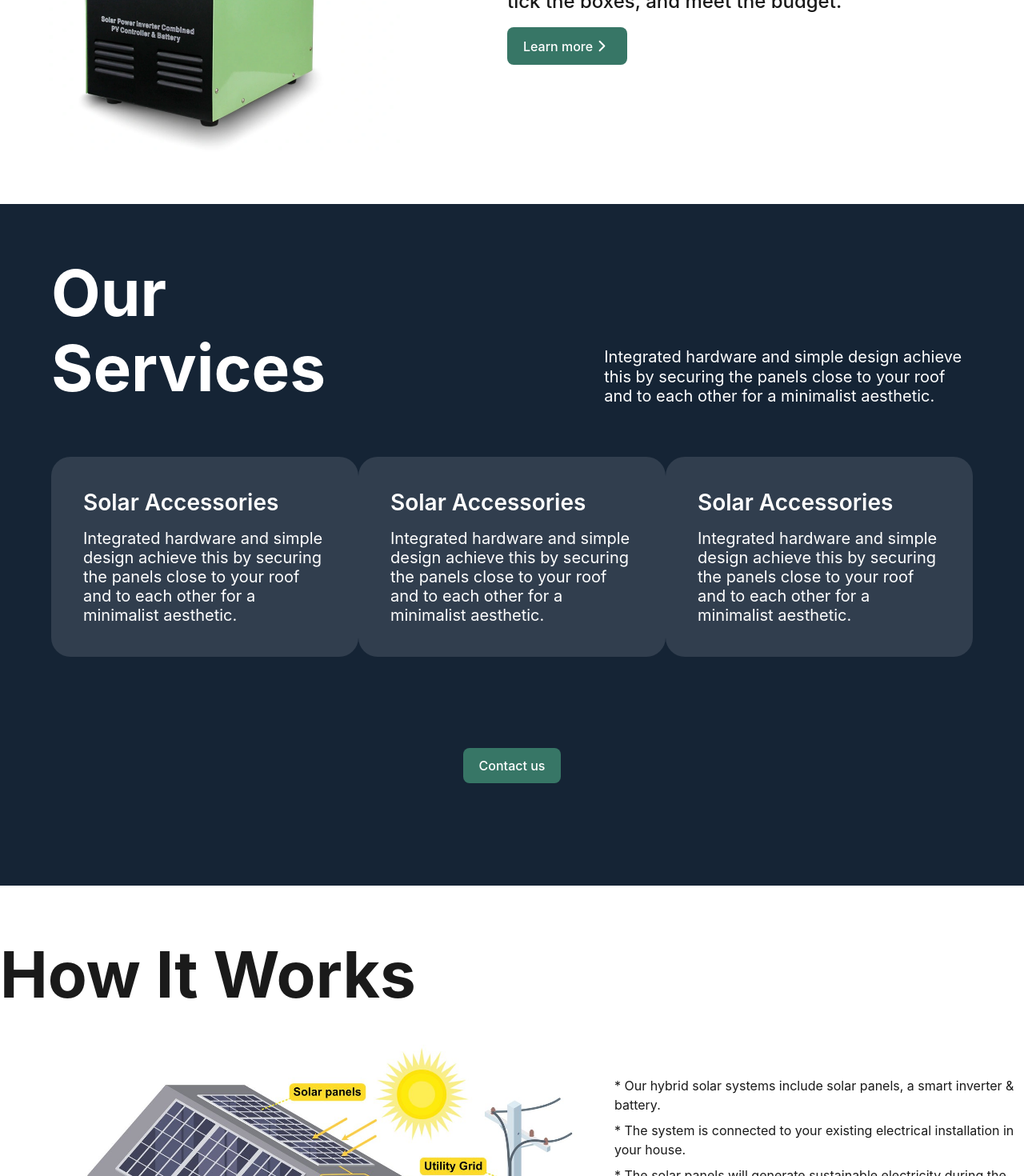
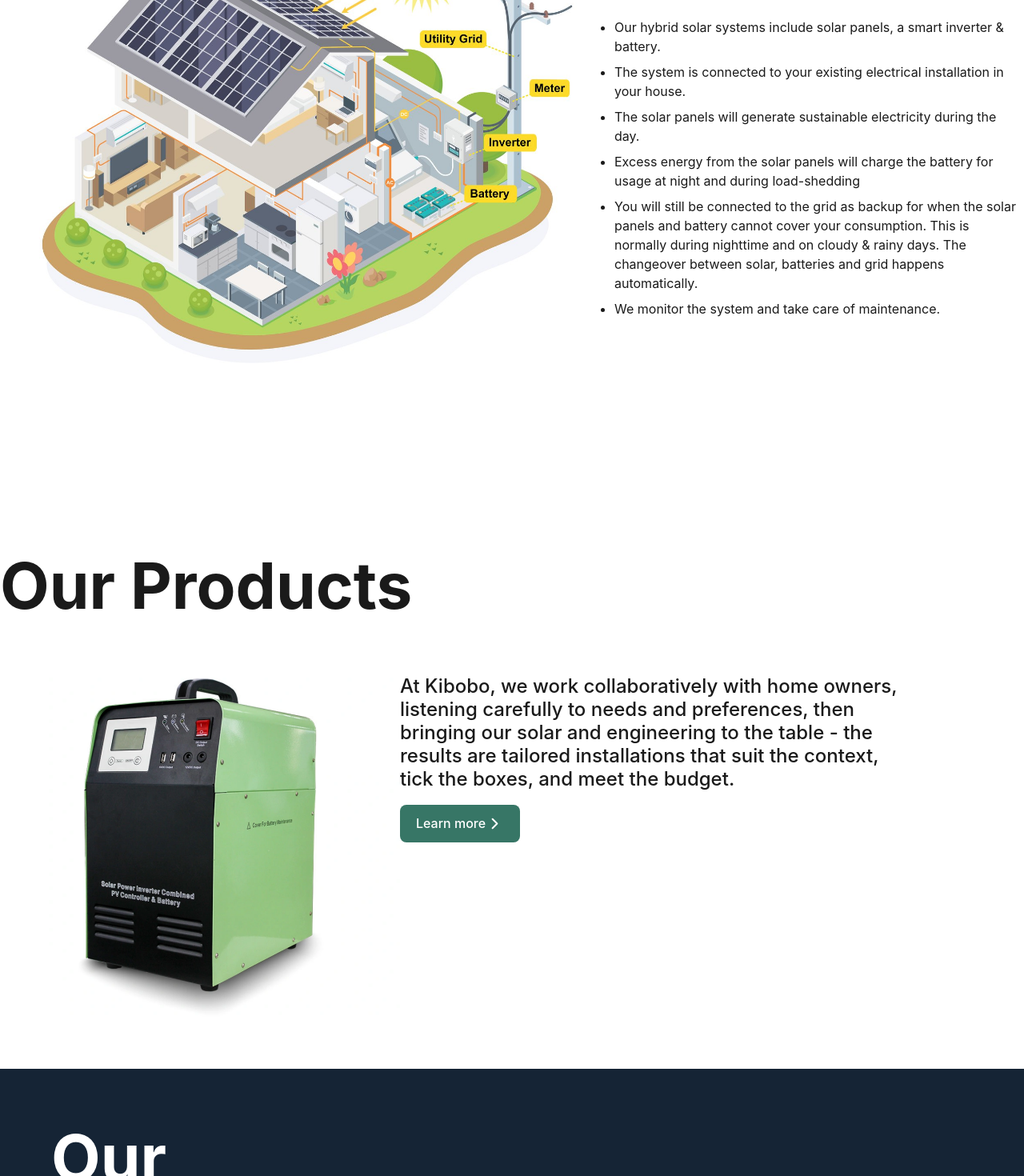
Before and after one commit to altBeck/kib, a React (Vite) app: page / in a window 1280 px wide. Shown: the part 1160-2630 px from the top of the page at 80% size. Built offline with nearby package versions, Linux system fonts and the light colour scheme.

Commit message:
update-work-section

```diff
--- a/src/App.jsx
+++ b/src/App.jsx
@@ -12,9 +12,9 @@ const App = () => {
       <div>
         <Navbar />
         <Header />
+        <Work />
         <Product />
         <Services />
-        <Work />
         <Footer />
       </div>
     </div>
--- a/src/components/product/Product.jsx
+++ b/src/components/product/Product.jsx
@@ -7,13 +7,20 @@ import icn from '../../assets/chevron-right.svg';
 const Product = () => {
   return (
     <div id="product" className="product--container">
-      <div>
-        <img className="prd-img" src={prd} alt="green inverter"/>
+      <div className="work--header">
+        <h3>Our Products</h3>
       </div>
 
-      <div className="prd--sub">
-        <p className="product--sub_container">At Kibobo, we work collaboratively with home owners, listening carefully to needs and preferences, then bringing our solar and engineering to the table - the results are tailored installations that suit the context, tick the boxes, and meet the budget.</p>
-        <button type="button" className="main__button"><a href="#">Learn more <img src={icn} alt="arrow"/></a></button>
+      <div className="product--content">
+
+        <div>
+          <img className="prd-img" src={prd} alt="green inverter"/>
+        </div>
+
+        <div className="prd--sub">
+          <p className="product--sub_container">At Kibobo, we work collaboratively with home owners, listening carefully to needs and preferences, then bringing our solar and engineering to the table - the results are tailored installations that suit the context, tick the boxes, and meet the budget.</p>
+          <button type="button" className="main__button"><a href="#">Learn more <img src={icn} alt="arrow"/></a></button>
+        </div>
       </div>
     </div>
   )
--- a/src/components/product/product.css
+++ b/src/components/product/product.css
@@ -4,8 +4,13 @@
   margin-right: auto;
   padding-top: 12em;
   display: flex;
-  align-items: center;
+  flex-direction: column;
   justify-content: space-between;
+}
+
+.product--content {
+  display: flex;
+  padding-top: 4em;
 }
 
 .prd-img {
@@ -44,6 +49,7 @@
 
   .prd-img {
     height: auto;
+    margin-top: 3rem;
   }
 
   .prd--sub {
--- a/src/components/work/Work.jsx
+++ b/src/components/work/Work.jsx
@@ -15,12 +15,15 @@ const Work = () => {
 
         <div className="work--content">
 
-          <p>* Our hybrid solar systems include solar panels, a smart inverter & battery.</p>
-          <p>* The system is connected to your existing electrical installation in your house.</p>
-          <p>* The solar panels will generate sustainable electricity during the day.</p>
-          <p>* Excess energy from the solar panels will charge the battery for usage at night and during load-shedding</p>
-          <p>* You will still be connected to the grid as backup for when the solar panels and battery cannot cover your consumption. This is normally during nighttime and on cloudy & rainy days. The changeover between solar, batteries and grid happens automatically.</p>
-          <p>* We monitor the system and take care of maintenance.</p>
+          <ul>
+            <li>Our hybrid solar systems include solar panels, a smart inverter & battery.</li>
+            <li>The system is connected to your existing electrical installation in your house.</li>
+            <li>The solar panels will generate sustainable electricity during the day.</li>
+            <li>Excess energy from the solar panels will charge the battery for usage at night and during load-shedding</li>
+            <li>You will still be connected to the grid as backup for when the solar panels and battery cannot cover your consumption. This is normally during nighttime and on cloudy & rainy days. The changeover between solar, batteries and grid happens automatically.</li>
+            <li>We monitor the system and take care of maintenance.</li>
+          </ul>
+
 
         </div>
       </div>
--- a/src/components/work/work.css
+++ b/src/components/work/work.css
@@ -2,6 +2,7 @@
   max-width: 1280px;
   margin-left: auto;
   margin-right: auto;
+  padding-top: 12em;
 }
 
 .work--header h3 {
@@ -13,6 +14,7 @@
 .work--main {
   display: flex;
   justify-content: space-between;
+  align-items: center;
 }
 
 .work--main img {
@@ -25,13 +27,17 @@
   width: 45%;
 }
 
-.work--content p{
+.work--content li {
   margin-bottom: .5em;
 }
 
 @media screen and (max-width: 640px) {
   .work__container {
     padding: 8px;
+  }
+
+  .work--header {
+    padding-top: 2rem;
   }
 
   .work--header h3 {
```
